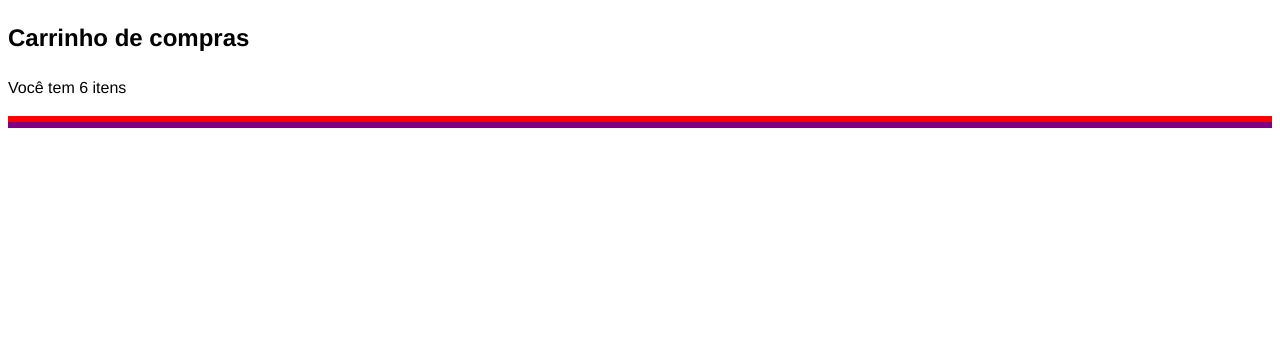
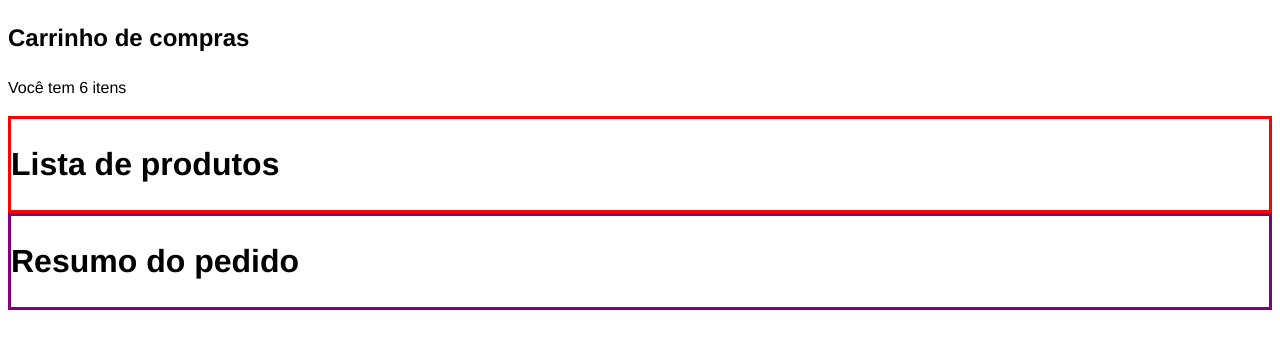
Before and after one commit to gabrielmds222/shoppingCart_react, a React (Vite) app: page / in a window 1280 px wide. Shown: the top 348 px of the page. Built offline with nearby package versions, Linux system fonts and the light colour scheme.

Commit message:
feat: Criação dos arquivos de componentes

```diff
--- a/src/App.tsx
+++ b/src/App.tsx
@@ -1,4 +1,7 @@
 import "./App.css";
+
+import Produtos from "./components/Produtos";
+import Resumo from "./components/Resumo";
 
 export default function App() {
   return (
@@ -6,8 +9,12 @@ export default function App() {
       <div className="lista-produtos">
         <h2>Carrinho de compras</h2>
         <p>Você tem 6 itens</p>
-        <div className="produtos" style={{ border: "3px solid red" }}></div>
-        <div className="resumo" style={{ border: "3px solid purple" }}></div>
+        <div className="produtos" style={{ border: "3px solid red" }}>
+          <Produtos />
+        </div>
+        <div className="resumo" style={{ border: "3px solid purple" }}>
+          <Resumo />
+        </div>
       </div>
     </div>
   );
--- /dev/null
+++ b/src/components/Produtos/index.tsx
@@ -0,0 +1,11 @@
+import React from "react";
+
+const Produtos = () => {
+  return (
+    <div>
+      <h1>Lista de produtos</h1>
+    </div>
+  );
+};
+
+export default Produtos;
--- /dev/null
+++ b/src/components/Resumo/index.tsx
@@ -0,0 +1,11 @@
+import React from "react";
+
+const Resumo = () => {
+  return (
+    <div>
+      <h1>Resumo do pedido</h1>
+    </div>
+  );
+};
+
+export default Resumo;
```
